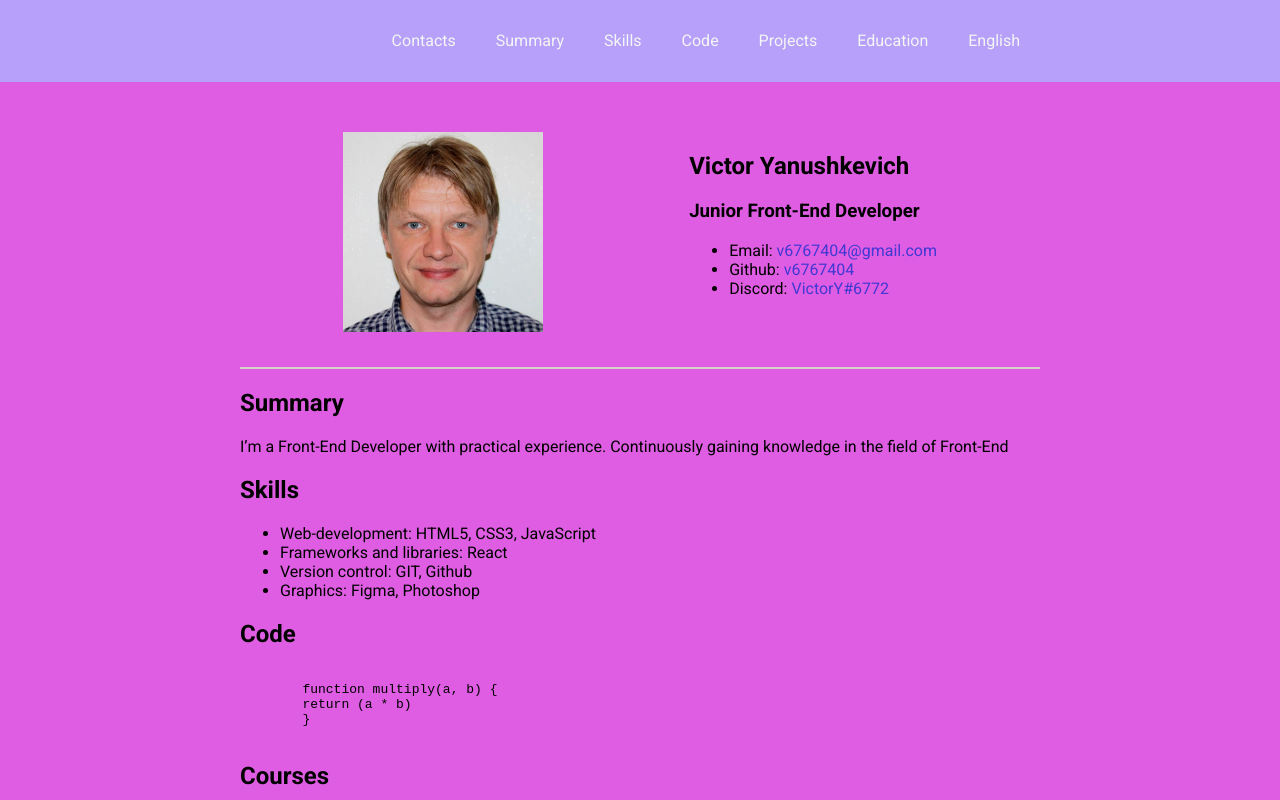
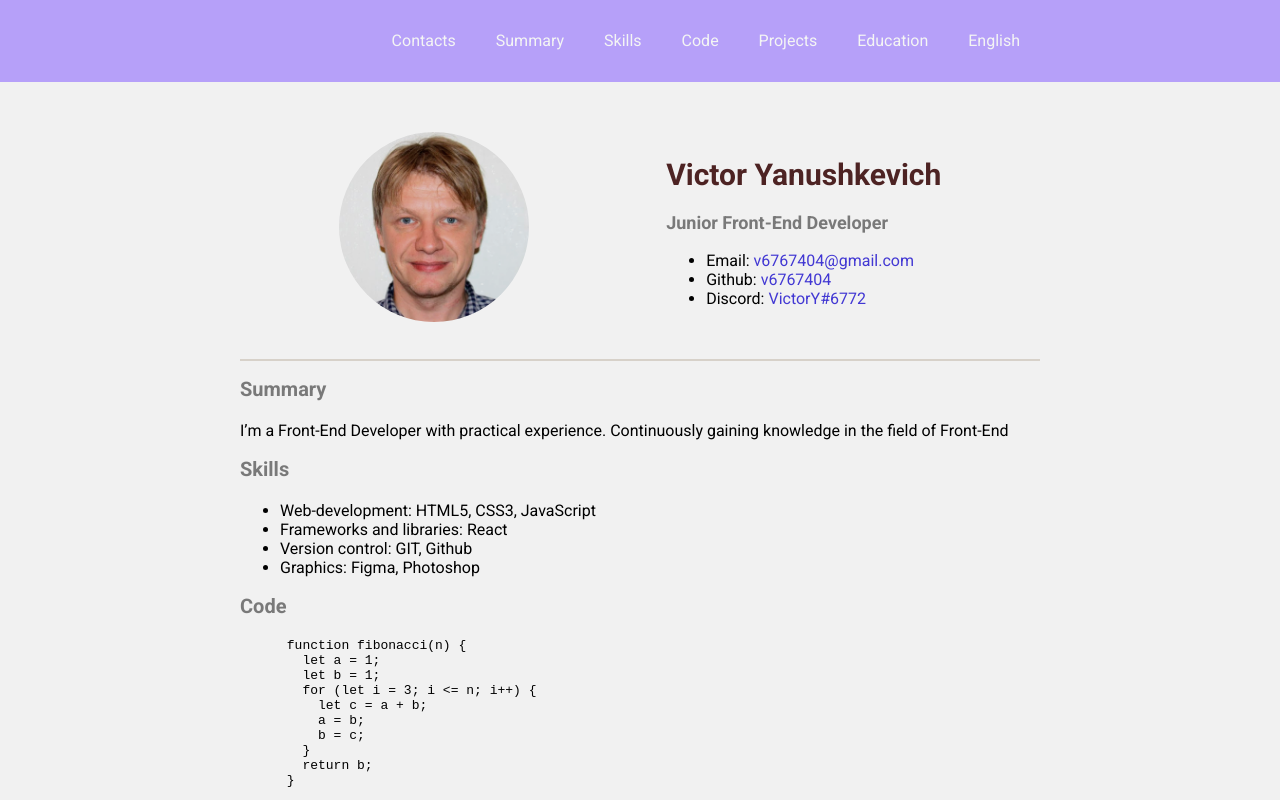
Before and after one commit to V6767404/rsschool-cv-old, a plain HTML site: page index.html in a window 1280 px wide. Shown: the top 800 px of the page. Drawn offline with Linux system fonts and the light colour scheme.

Commit message:
feat: design correction

```diff
--- a/index.html
+++ b/index.html
@@ -1,6 +1,7 @@
 <!DOCTYPE html>
 <html lang="en">
 <!-- https://github.com/rolling-scopes-school/tasks/blob/master/tasks/cv/cv-stage0-hints.md -->
+
 <head>
   <meta charset="UTF-8" />
   <meta http-equiv="X-UA-Compatible" content="IE=edge" />
@@ -12,8 +13,7 @@
   <link rel="preconnect" href="https://fonts.gstatic.com" crossorigin />
   <link
     href="https://fonts.googleapis.com/css2?family=Roboto:ital,wght@0,100;0,300;0,400;0,500;0,700;0,900;1,100;1,300;1,400;1,500;1,700;1,900&display=swap"
-      rel="stylesheet"
-    />
+    rel="stylesheet" />
 </head>
 
 <body>
@@ -48,9 +48,7 @@
   <main class="main">
     <div class="container main-container">
       <section class="section section-profile" id="contacts">
-          <img src="./assets/img/avatar.png"
-            alt="my photo" class="section-profile-logo"
-          />
+        <img src="./assets/img/avatar.png" alt="my photo" class="section-profile-logo" />
         <div class="section-profile-title">
           <h1 class="section-title main-title">Victor Yanushkevich</h1>
           <h3 class="section-subtitle">Junior Front-End Developer</h3>
@@ -104,12 +102,27 @@
 
       <section class="section" id="code">
         <h2 class="section-title">Code</h2>
-    <pre class="pre"><code>
-        function multiply(a, b) {
-        return (a * b)
+
+        <pre class="pre">
+      <code>function fibonacci(n) {
+        let a = 1;
+        let b = 1;
+        for (let i = 3; i &lt;= n; i++) {
+          let c = a + b;
+          a = b;
+          b = c;
         }
-    </code></pre>
+        return b;
+      }</code></pre>
       </section>
+
+     <!-- <pre class="pre">
+      <code>function factorial(n) {
+        if(n &lt; 0) return null;
+        if (n &lt;= 1) return 1;
+        return n * factorial(n-1);
+      }</code></pre>
+      </section> -->
 
       <section class="section" id="courses">
         <h2 class="section-title">Courses</h2>
@@ -121,7 +134,8 @@
             Udemy<span> - <a href="https://www.udemy.com/course/webdeveloper/"> Web Development 2021</a></span>
           </li>
           <li class="section-item">
-                Udemy<span> - <a href="https://www.udemy.com/course/javascript_full/"> Full course JavaScript + React</a></span>
+            Udemy<span> - <a href="https://www.udemy.com/course/javascript_full/"> Full course JavaScript +
+                React</a></span>
           </li>
           <li class="section-item">
             Hexlet<span> - JavaScript for beginner</span>
@@ -147,6 +161,8 @@
       <section class="section section-english" id="english" data-read-aloud-multi-block="true">
         <h2 class="section-title">English</h2>
         <p>B1 - Intermediate</p>
+        <br />
+        <br />
       </section>
 
 
@@ -157,12 +173,11 @@
     <div class="container footer-container">
       <div>
         © 2022
-          <a href="https://github.com/v6767404" class="github nav-link"
-            >v6767404</a
-          >
+        <a href="https://github.com/v6767404" class="github nav-link">v6767404</a>
       </div>
       <a href="https://rs.school/js/" class="rss"></a>
     </div>
   </footer>
 </body>
+
 </html>
--- a/style.css
+++ b/style.css
@@ -12,7 +12,8 @@ body {
   flex-direction: column;
   justify-content: space-between;
 
-  background-color: powderblue;
+  /* background-color: powderblue; */
+  background-color: #f1f1f1;
 
   font-family: "Roboto", sans-serif;
   min-height: 100vh;
@@ -25,11 +26,12 @@ header {
 }
 
 main {
-  background-color: rgb(222, 93, 226);
+  /* background-color: rgb(222, 93, 226); */
+  margin-bottom: auto;
 }
 
 footer {
-  background-color: #829985;
+  background-color: #797979;
   padding: 20px;
 }
 
@@ -71,7 +73,7 @@ footer {
   transition: color 0.5s;
 }
 .section-item a:hover {
-  color: #f4f5f4;
+  color: #6edffc;
 }
 
 html {
@@ -87,11 +89,12 @@ html {
 }
 
 .section-profile-logo {
-  width: 200px;
-  height: 200px;
+  width: 190px;
+  height: 190px;
   object-fit: cover;
-  /* border-radius: 50%;
-  box-shadow: 0 1px 4px rgb(0 0 0 / 60%); */
+  /* border-radius: 10px; */
+  border-radius: 50%;
+  /* box-shadow: 0 1px 4px rgb(0 0 0 / 60%); */
   filter: grayscale(0.2) brightness(0.9);
   transition: 0.3s;
 }
@@ -103,3 +106,41 @@ html {
   padding: 50px 30px 35px;
   border-bottom: 2px solid #d7d1c9;
 }
+
+.section-title {
+  margin-bottom: 20px;
+  font-size: 20px;
+  color: #797979;
+  /* font-size: 20px;
+  font-weight: 400;
+  text-transform: uppercase;
+  letter-spacing: 5px;
+  color: #829985; */
+}
+
+.section-subtitle {
+  margin-top: 10px;
+  color: #797979;
+  font-size: 18px;
+  /* color: #5c5c5c; */
+  /* line-height: 50px;
+  font-weight: 300;
+  letter-spacing: 2px; */
+}
+
+.main-title {
+  /* position: relative;
+  padding: 0;
+  margin-bottom: 20px; */
+  color: #4d2323;
+  font-size: 30px;
+  font-weight: 600;
+  /* letter-spacing: 10px;
+  line-height: 50px;
+  word-spacing: 3px; */
+}
+
+.pre {
+  padding: 0;
+  margin: 0;
+}
```
Lines whose indentation alone changed are shown as unchanged.
